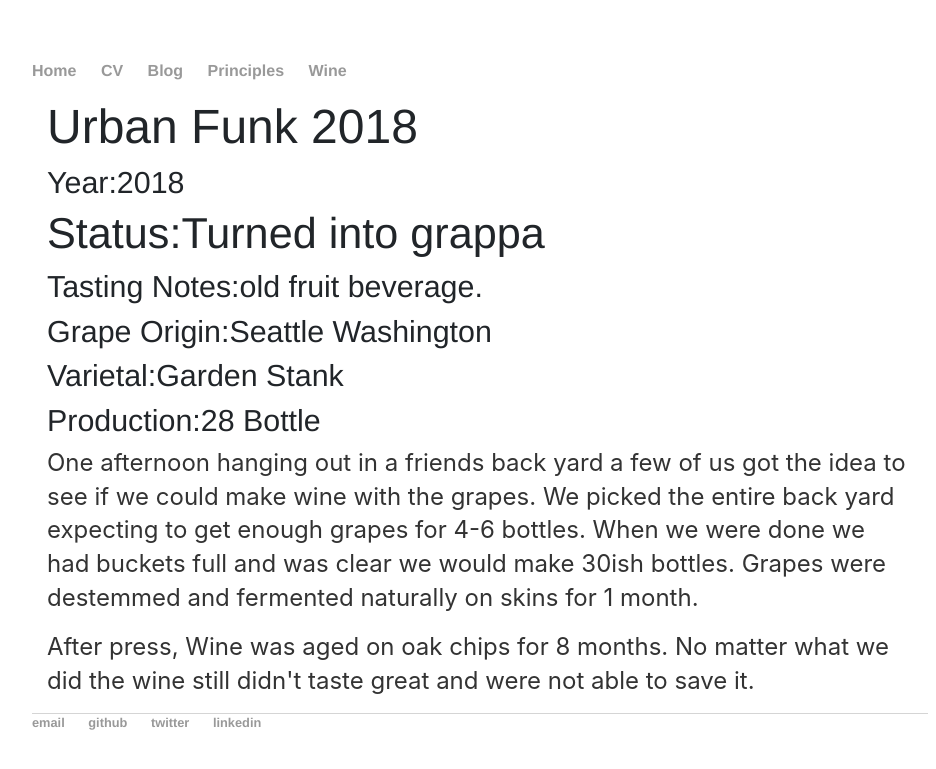
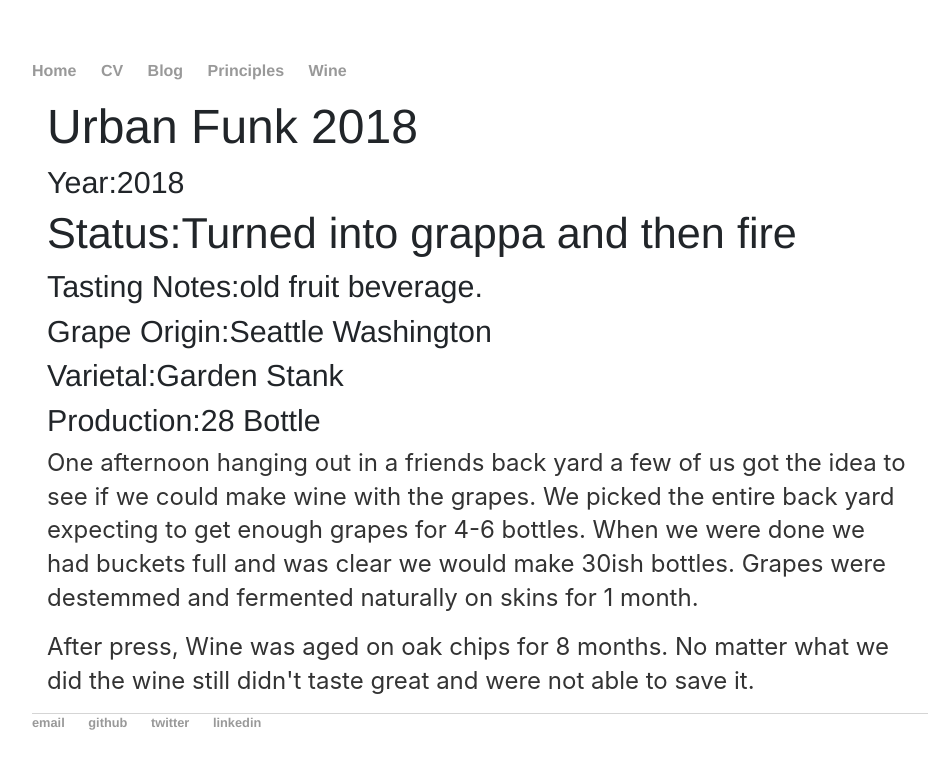
Before and after one commit to spacemanidol/spacemanidol.github.io, a Jekyll site: the page built from wine/2018/urbanfunk.html, in a window 1280 px wide. Shown: the top 769 px of the page, without its empty margins (160-1096 px from the left). Built offline with Jekyll 4.4.1, drawn with Linux system fonts in a browser that asks for light colours; comment, search, counter and statistics services are not loaded.

Commit message:
Update urbanfunk.html

```diff
--- a/wine/2018/urbanfunk.html
+++ b/wine/2018/urbanfunk.html
@@ -5,7 +5,7 @@ title: Urban Funk 2018
 <div class="about">
     <h1>Urban Funk 2018</h1>
     <h4>Year:2018</h4>
-    <h2>Status:Turned into grappa</h2>
+    <h2>Status:Turned into grappa and then fire</h2>
     <h4>Tasting Notes:old fruit beverage.</h4>
     <h4>Grape Origin:Seattle Washington</h4>
     <h4>Varietal:Garden Stank</h4>
```
